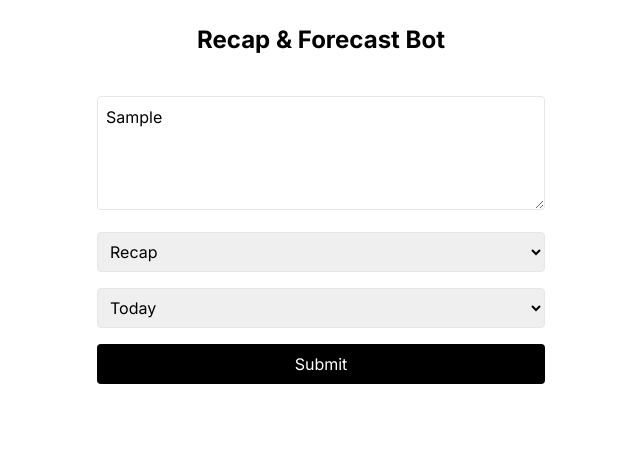
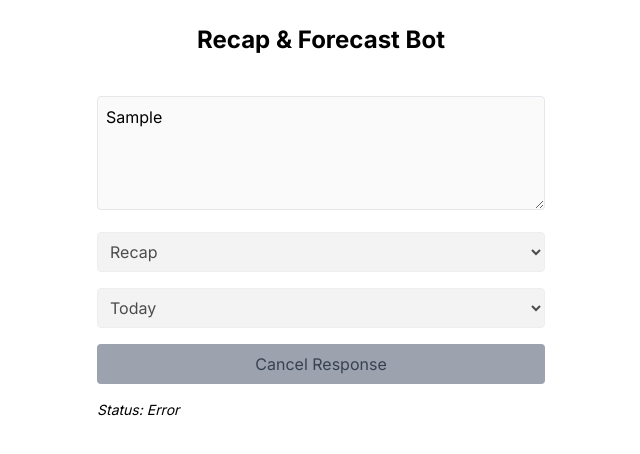
Before and after one commit to someflydays/recap-and-forecast-bot, a Next.js app in the folder frontend/: page / in a window 1280 px wide. Both pictures are taken after typing "Sample" into the empty fields and a click on the button "Submit". Shown: the top 454 px of the page, without its empty margins (319-959 px from the left). Built offline with nearby package versions, Linux system fonts and the light colour scheme; no server answers.

Commit message:
enable response streaming to UI

```diff
--- a/frontend/components/ChatForm.tsx
+++ b/frontend/components/ChatForm.tsx
@@ -1,26 +1,70 @@
 "use client";
 
-import { useState } from "react";
+import { useState, useEffect } from "react";
 import ReactMarkdown from "react-markdown";
 
 const ChatForm = () => {
   const [message, setMessage] = useState("");
-  const [mode, setMode] = useState("recap");
-  const [timeframe, setTimeframe] = useState("today");
-  const [response, setResponse] = useState<string | null>(null);
+  const [mode, setMode] = useState<"recap" | "foresight" | "general">("recap");
+  const [timeframe, setTimeframe] = useState<
+  "today" | "this week" | "this month" | "this year"
+>("today");
+  const [response, setResponse] = useState("");
+  const [isStreaming, setIsStreaming] = useState(false);
+  const [status, setStatus] = useState("");
+  const [controller, setController] = useState<AbortController | null>(null);
+
+  useEffect(() => {
+    document.title = "Recap & Forecast SERP Bot";
+  }, []);
 
   const handleSubmit = async (e: React.FormEvent) => {
     e.preventDefault();
+    controller?.abort();
+
+    const ctrl = new AbortController();
+    setController(ctrl);
+    setIsStreaming(true);
+    setStatus("Connecting…");
+    setResponse("");
 
     const payload = { message, mode, timeframe };
-    const res = await fetch("http://localhost:8000/api/chat", {
-      method: "POST",
-      headers: { "Content-Type": "application/json" },
-      body: JSON.stringify(payload),
-    });
+    try {
+      const res = await fetch("http://localhost:8000/api/chat", {
+        method: "POST",
+        headers: { "Content-Type": "application/json" },
+        body: JSON.stringify(payload),
+        signal: ctrl.signal
+      });
 
-    const data = await res.json();
-    setResponse(data.response);
+      if (!res.body) {
+        throw new Error("No response stream.");
+      }
+
+      const reader = res.body.getReader();
+      const decoder = new TextDecoder();
+      let done = false;
+
+      setStatus("Generating…");
+      while (!done) {
+        const { value, done: doneReading } = await reader.read();
+        done = doneReading;
+        if (value) {
+          // assume plain-text stream of tokens
+          const chunk = decoder.decode(value);
+          setResponse((prev) => prev + chunk);
+        }
+      }
+      setIsStreaming(false);
+      setController(null);
+    } catch (err: any) {
+      if (err.name === "AbortError") {
+        setStatus("Cancelled");
+      } else {
+        setStatus("Error");
+        console.error(err);
+      }
+    }
   };
 
   return (
@@ -32,12 +76,14 @@ const ChatForm = () => {
           placeholder="Enter a topic..."
           value={message}
           onChange={(e) => setMessage(e.target.value)}
+          disabled={isStreaming}
         />
 
         <select
           className="w-full p-2 border rounded"
           value={mode}
-          onChange={(e) => setMode(e.target.value)}
+          onChange={(e) => setMode(e.target.value as any)}
+          disabled={isStreaming}
         >
           <option value="recap">Recap</option>
           <option value="foresight">Foresight</option>
@@ -47,7 +93,8 @@ const ChatForm = () => {
         <select
           className="w-full p-2 border rounded"
           value={timeframe}
-          onChange={(e) => setTimeframe(e.target.value)}
+          onChange={(e) => setTimeframe(e.target.value as any)}
+          disabled={isStreaming || mode === "general"}
         >
           <option value="today">Today</option>
           <option value="this week">This Week</option>
@@ -56,16 +103,24 @@ const ChatForm = () => {
         </select>
 
         <button
-          type="submit"
-          className="w-full bg-black text-white py-2 px-4 rounded hover:bg-gray-800"
+          type={isStreaming ? "button" : "submit"}
+          onClick={isStreaming ? () => controller?.abort() : undefined}
+          className={`w-full py-2 px-4 rounded ${
+            isStreaming
+              ? "bg-gray-400 text-gray-700"
+              : "bg-black text-white hover:bg-gray-800"
+          }`}
         >
-          Submit
+          {isStreaming ? "Cancel Response" : "Submit"}
         </button>
       </form>
 
+      {isStreaming && (
+        <p className="mt-2 text-sm italic">Status: {status}</p>
+      )}
+
       {response && (
         <div className="mt-6 p-4 border rounded bg-gray-50">
-          <p className="font-semibold">Response:</p>
           <ReactMarkdown>{response}</ReactMarkdown>
         </div>
       )}
```
